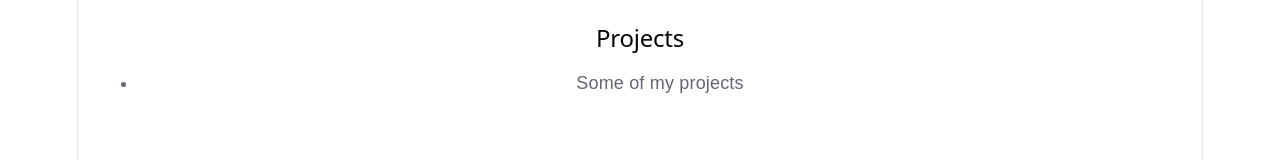
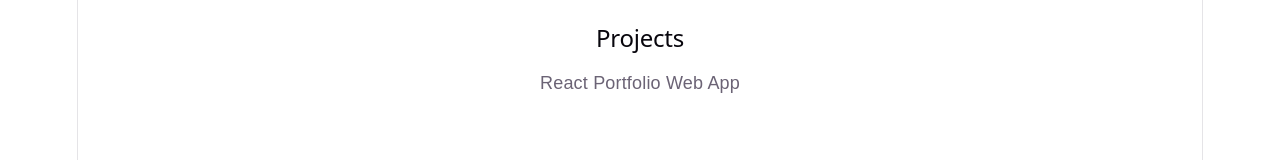
Before and after one commit to MikiBihon15/react-portfolio, a React (Vite) app: page / in a window 1280 px wide. Shown: the part 189-349 px from the top of the page. Built offline with nearby package versions, Linux system fonts and the light colour scheme.

Commit message:
Fixed the dot

```diff
--- a/src/components/projects.jsx
+++ b/src/components/projects.jsx
@@ -2,8 +2,8 @@ export default function Projects() {
   return (
     <section style={{ padding: '20px' }}>
       <h2>Projects</h2>
-      <ul>
-        <li>Some of my projects</li>
+      <ul style={{ listStyleType: 'none', padding: 0 }}>
+        <li>React Portfolio Web App</li>
       </ul>
     </section>
   );
```
